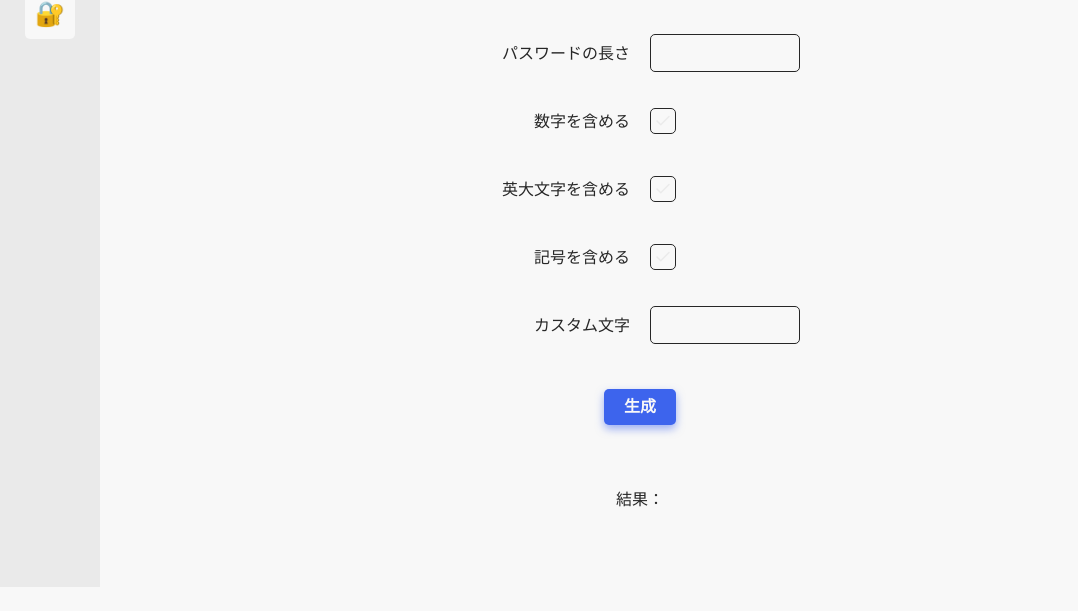
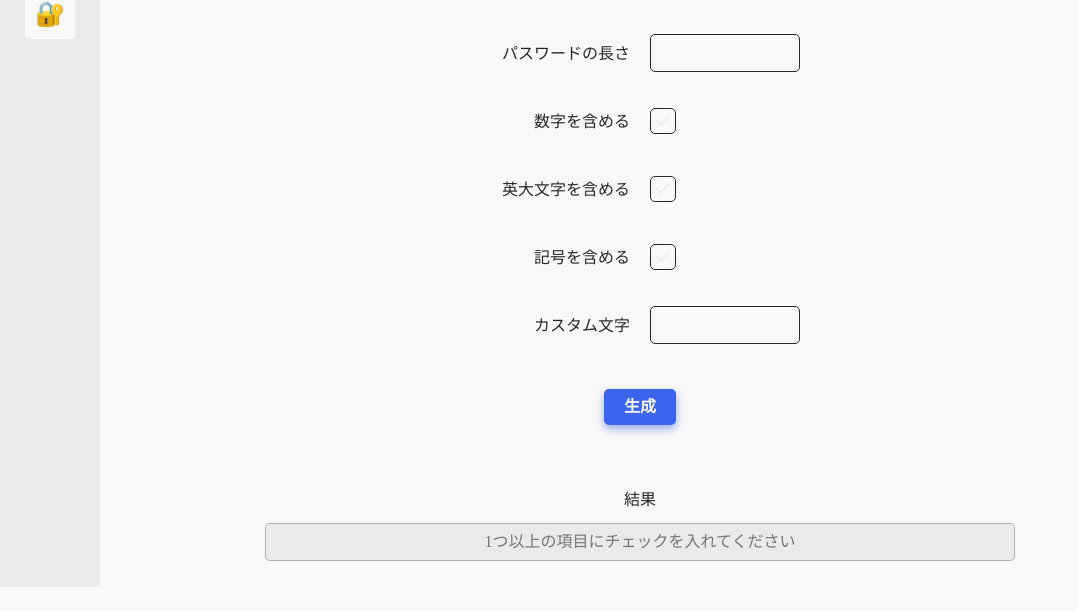
Before and after one commit to AikawaShota/web-toolbox, a Django app: page /passwords-generator in a window 1280 px wide. Shown: the part 213-824 px from the top of the page, without its empty margins (0-1078 px from the left). Before the commit the page ends 800 px from the top, so only its background shows below. Run offline with Django 4.2, Linux system fonts and the light colour scheme; parts of the project's set-up code (start-up, migrations or seed data) failed here and were passed over.

Commit message:
スタイリング
1. パスワードジェネレータの結果表示を等幅フォントに変え、フォーカス時に全て選択されるように修正
2. ダミーテキストジェネレータの空白の有無をチェックボックスへ変更

```diff
--- a/toolbox/filler_text/forms.py
+++ b/toolbox/filler_text/forms.py
@@ -20,6 +20,10 @@ class FillerTextForm(forms.Form):
         )
     )
     no_space = forms.BooleanField(
-        widget=forms.CheckboxInput(),
+        widget=forms.CheckboxInput(
+            attrs={
+                'id': 'space'
+            }
+        ),
         required=False,
     )
--- a/toolbox/passwords_generator/templates/passwords_generator/index.html
+++ b/toolbox/passwords_generator/templates/passwords_generator/index.html
@@ -100,6 +100,7 @@
   </form>
 </div>
 <div>
-  <p>結果：{{ result }}</p>
+  <p>結果</p>
+  <input onfocus="this.select()" type="text" class="code" placeholder="1つ以上の項目にチェックを入れてください" value="{{ result }}">
   {% endblock %}
 </div>
--- a/toolbox/static/css/style.css
+++ b/toolbox/static/css/style.css
@@ -331,3 +331,13 @@ input[type="radio"]:checked + label {
   width: 50px;
   height: 50px;
 }
+
+.code {
+  width: 750px !important;
+  text-align: center !important;
+
+  background-color: #eaeaea !important;
+  border: rgba(0, 0, 0, 0.25) 1px solid !important;
+  font-family: 'JetBrains Mono';
+  font-variant-ligatures: none;
+}
```
Also changed, not shown: toolbox/filler_text/templates/filler_text/index.html (+20 -2 lines).
